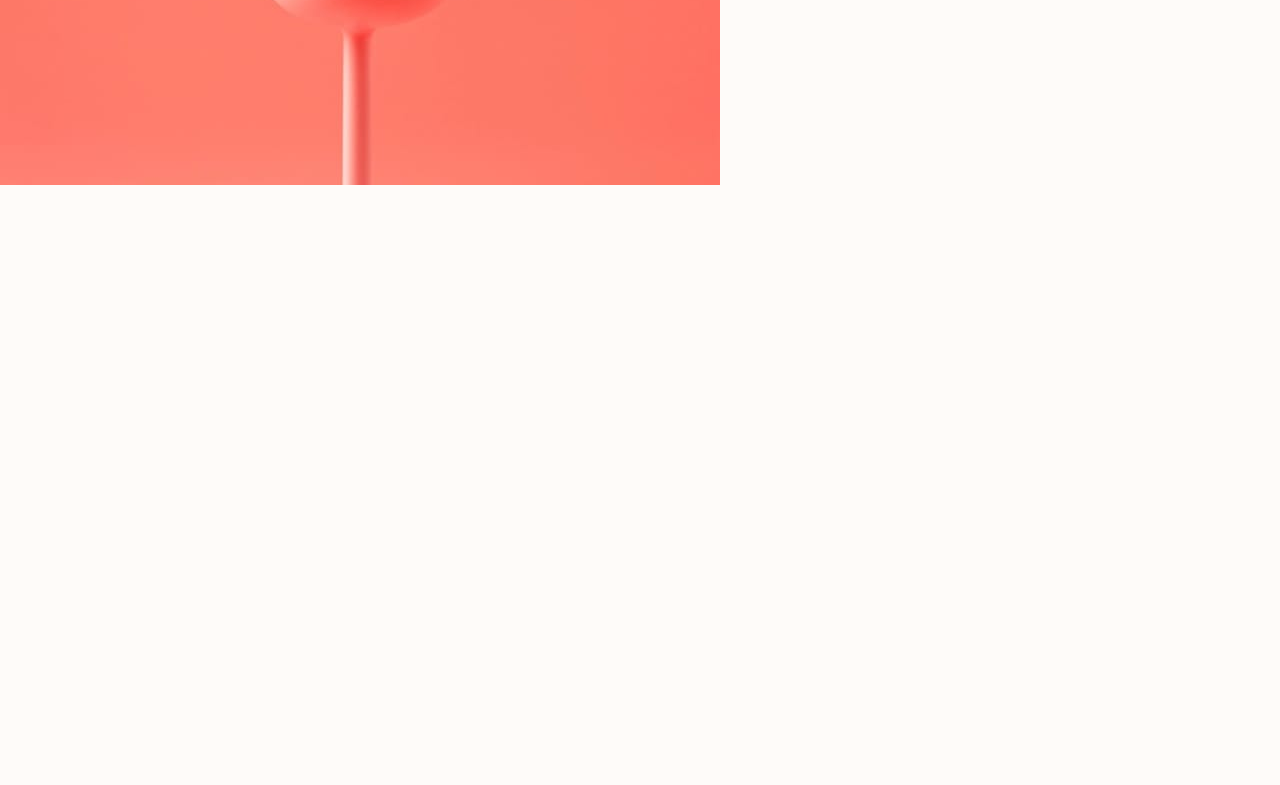
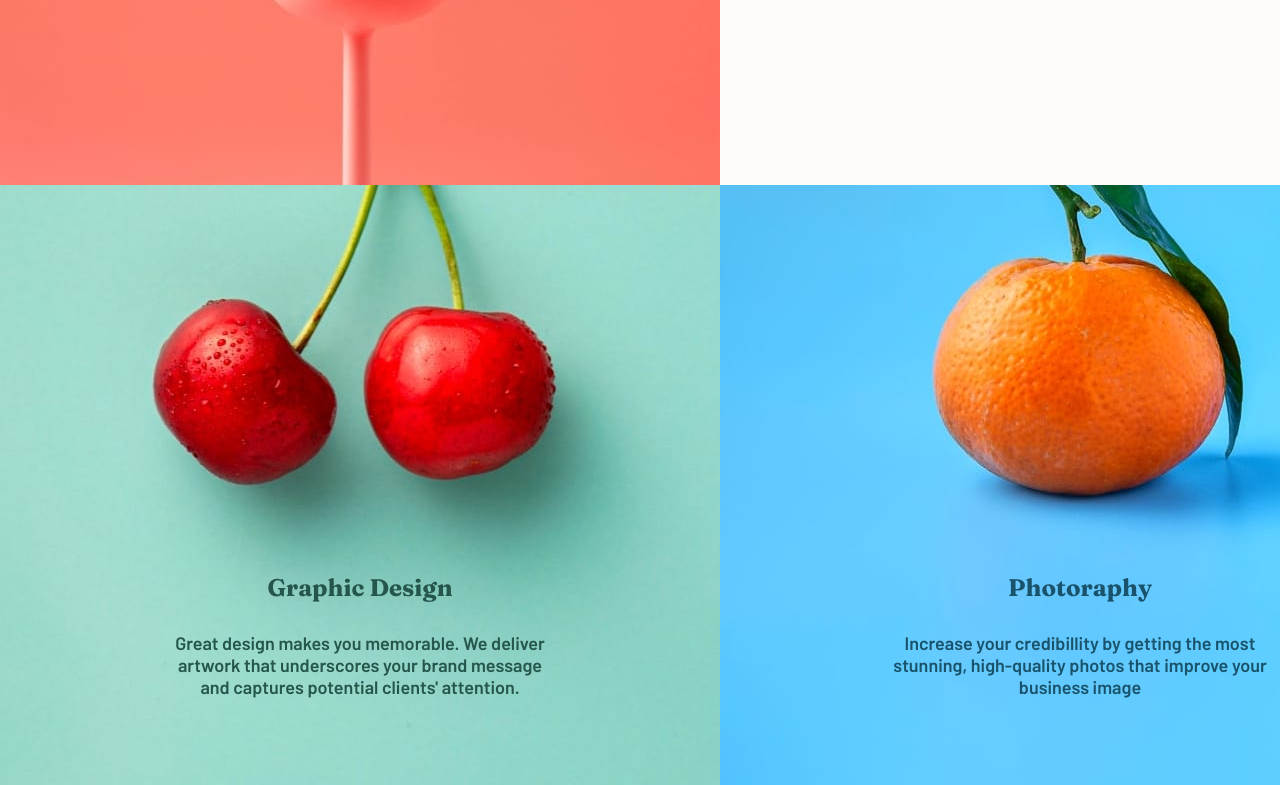
Before and after one commit to Avvensome/sunnyside-agency, a React (Create React App) app: page / in a window 1280 px wide. Shown: the part 1726-2511 px from the top of the page. Built offline with nearby package versions, Linux system fonts and the light colour scheme.

Commit message:
ending main section

```diff
--- a/src/App.js
+++ b/src/App.js
@@ -2,26 +2,11 @@ function App() {
 	return (
 		<>
 			<header>
-				<picture>
-					<source
-						className="image-header"
-						media="(min-width: 1440px)"
-						srcset="images/desktop/image-header.jpg"
-						type="image/jpeg"
+				<PictureWithOptionalText
+					srcDesktop={"images/desktop/image-header.jpg"}
+					srcMobile={"images/mobile/image-header.jpg"}
+					className={`image-header`}
 				/>
-					<source
-						className="image-header"
-						media="(max-width: 375px)"
-						srcset="images/mobile/image-header.jpg"
-						type="image/jpeg"
-					/>
-
-					<img
-						className="image-header"
-						src="/images/desktop/image-header.jpg"
-						alt="main iamge header"
-					/>
-				</picture>
 				<div className="header-container">
 					<p>sunnyside</p>
 					<nav>
@@ -41,59 +26,43 @@ function App() {
 				</div>
 			</header>
 			<main>
-				<div className="info-container">
-					<h2>Transform your brand</h2>
-					<p>
-						We are a full-service creativce agency specializing in
+				<TextComponent
+					textTitle={"Transform your brand"}
+					textDescription={`We are a full-service creativce agency specializing in
 						helping brands grow fast. Enpage your clients through
 						compelling visuals that do most of the marketing for
-						you.
-					</p>
-					<span>Learn More</span>
-				</div>
-				<picture>
-					<source
-						media="(min-width: 1439px)"
-						srcset="images/desktop/image-transform.jpg"
-						type="image/jpeg"
+						you.`}
 				/>
-					<source
-						media="(max-width: 375px)"
-						srcset="images/mobile/image-transform.jpg"
-						type="image/jpeg"
+				<PictureWithOptionalText
+					srcDesktop={"images/desktop/image-transform.jpg"}
+					srcMobile={"images/mobile/image-transform.jpg"}
 				/>
-
-					<img
-						src="images/desktop/image-transform.jpg"
-						alt="main iamge header"
+				<PictureWithOptionalText
+					srcDesktop={"images/desktop/image-stand-out.jpg"}
+					srcMobile={"images/mobile/image-stand-out.jpg"}
 				/>
-				</picture>
-				<picture>
-					<source
-						media="(min-width: 1439px)"
-						srcset="images/desktop/image-stand-out.jpg"
-						type="image/jpeg"
+				<TextComponent
+					textTitle={`Stand out to the right audience`}
+					textDescription={`Using a collaborative formula of designers, researchers,
+						photographers, videographeres, and copywriters, we'll
+						build and extend your brand in digital places`}
 				/>
-					<source
-						media="(max-width: 375px)"
-						srcset="images/mobile/image-stand-out.jpg"
-						type="image/jpeg"
+				<PictureWithOptionalText
+					srcDesktop={`images/desktop/image-graphic-design.jpg`}
+					srcMobile={`images/mobile/image-graphic-design.jpg`}
+					titleText={`Graphic Design`}
+					descriptionText={`Great design makes you memorable. We deliver artwork that underscores your brand message and captures potential clients' attention.`}
+					textColor={`hsl(167, 40%, 24%)`}
 				/>
-
-					<img
-						src="images/desktop/image-stand-out.jpg"
-						alt="main iamge header"
+				<PictureWithOptionalText
+					textColor="hsl(198, 62%, 26%)"
+					srcDesktop={`images/desktop/image-photography.jpg`}
+					srcMobile={`images/mobile/image-photography.jpg`}
+					titleText={"Photoraphy"}
+					descriptionText={
+						"Increase your credibillity by getting the most stunning, high-quality photos that improve your business image"
+					}
 				/>
-				</picture>
-				<div className="info-container">
-					<h2>Stand out to the right audience</h2>
-					<p>
-						Using a collaborative formula of designers, researchers,
-						photographers, videographeres, and copywriters, we'll
-						build and extend your brand in digital places
-					</p>
-					<span>Learn More</span>
-				</div>
 			</main>
 		</>
 	);
@@ -108,7 +77,8 @@ function PictureWithOptionalText({
 	descriptionText = "",
 	textColor = "",
 }) {
-	<picture>
+	return (
+		<picture className="picture-container">
 			<source
 				className={className}
 				media="(min-width: 1440px)"
@@ -123,23 +93,29 @@ function PictureWithOptionalText({
 			/>
 
 			<img className={className} src={srcDesktop} alt={alt} />
-		{titleText || (
-			<div className="picture-text-container">
-				<h2 style={`color:${textColor}`}>{titleText}</h2>
+			{titleText && (
+				<div
+					className="picture-text-container"
+					style={{ color: textColor }}
+				>
+					<h2>{titleText}</h2>
 					<p>{descriptionText}</p>
 				</div>
 			)}
-	</picture>;
+		</picture>
+	);
 }
 function TextComponent({
 	textTitle,
 	textDescription,
 	textButton = "learn more",
 }) {
+	return (
 		<div className="info-container">
 			<h2>{textTitle}</h2>
 			<p>{textDescription}</p>
 			<span>{textButton}</span>
-	</div>;
+		</div>
+	);
 }
 export default App;
--- a/src/index.css
+++ b/src/index.css
@@ -93,6 +93,26 @@ main {
 	position: relative;
 	text-decoration: none;
 }
+.picture-container {
+	position: relative;
+}
+.picture-text-container {
+	text-align: center;
+	position: absolute;
+	top: 50%;
+	left: 50%;
+	transform: translate(-50%, -50%);
+}
+.picture-container h2 {
+	font-family: "Fraunces", serif;
+	margin-top: 300px;
+}
+.picture-container p {
+	font-family: "Barlow", sans-serif;
+	font-size: 18px;
+	margin-top: 30px;
+	width: 390px;
+}
 /* .info-container span::before {
 	content: "";
 	position: absolute;
```
Lines whose indentation alone changed are shown as unchanged.
